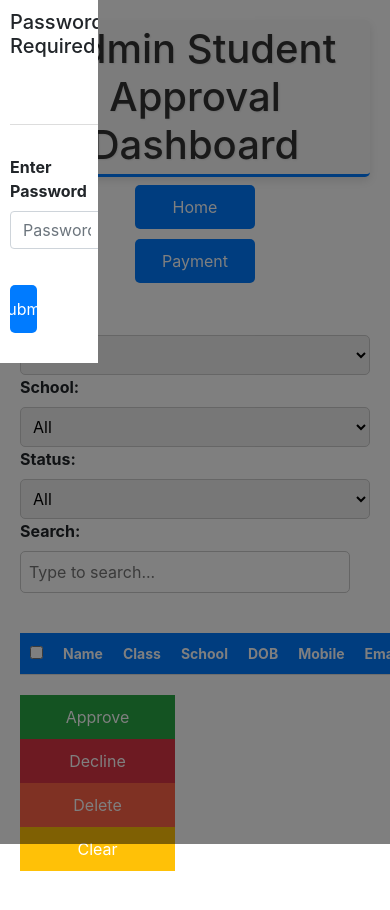
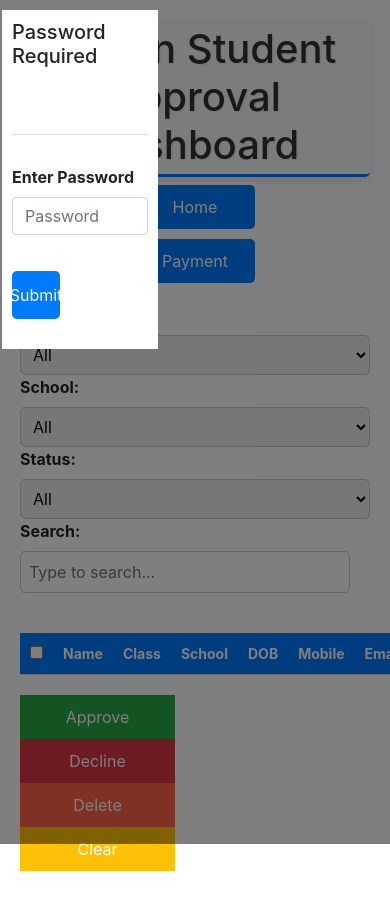
Before and after one commit to rahulkrddd/KP01, a website: page public/admin.html in a window 390 px wide. Shown: the top 910 px of the page. Drawn offline with nearby package versions, Linux system fonts and the light colour scheme; no server answers.

Commit message:
Update admin.css

```diff
--- a/public/styles/admin.css
+++ b/public/styles/admin.css
@@ -483,9 +483,9 @@ h1:hover {
 @media (max-width: 768px) {
     .popup-content {
         position: absolute; /* Position relative to the parent .popup-overlay */
-        top: 0;
-        left: 0;
-        width: 25%; /* Set width to 25% */
+        top: 10px;
+        left: 2px;
+        width: 40%; /* Set width to 25% */
         max-width: none; /* Remove the max-width restriction */
         border-radius: 0; /* Optional: Remove border-radius for a more square look */
         box-shadow: none; /* Optional: Remove box-shadow for a cleaner look */
```
